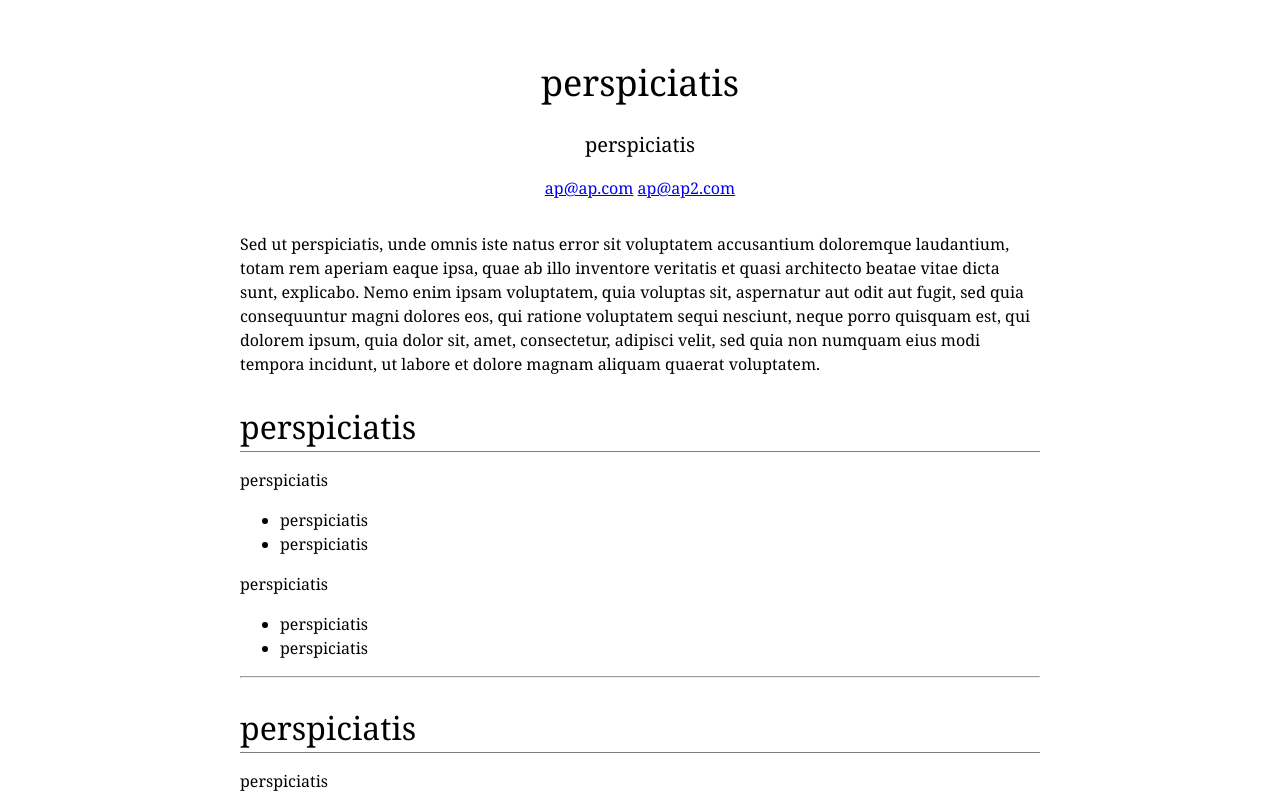
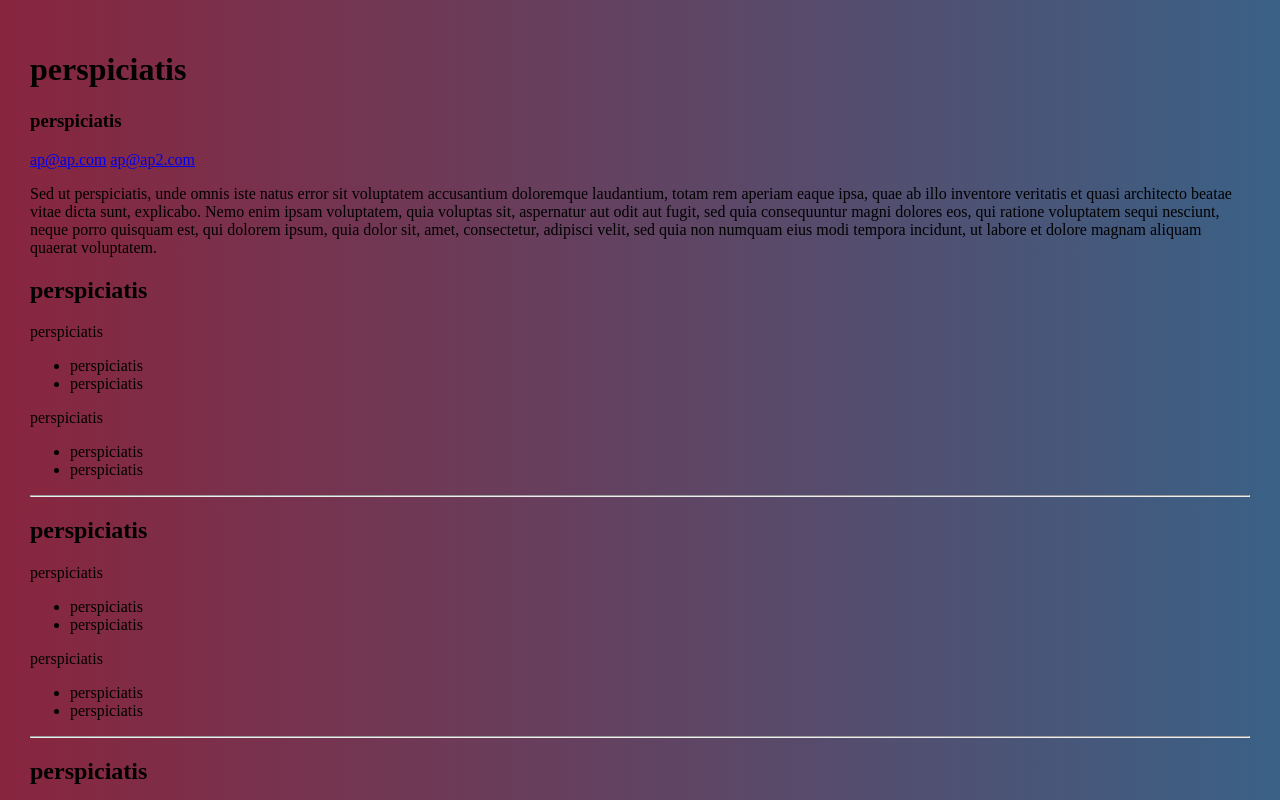
Before and after one commit to avcexyegonet/avcexyegonet.github.io, a plain HTML site: page index.html in a window 1280 px wide. Shown: the top 800 px of the page. Drawn offline with Linux system fonts and the light colour scheme.

Commit message:
Update style.css

```diff
--- a/style.css
+++ b/style.css
@@ -1,35 +1,6 @@
 body {
-  font-family: Georgia;
   font-size: 16px;
-  margin: 0 auto;   /* center content */
-  max-width: 800px; /* limit width */
-  line-height: 1.5;
-  padding-top: 32px;
-  padding-bottom: 32px;
+  margin: 0 auto;
+  padding: 30px;
+  background: linear-gradient(90deg,#89253e,#3a6186);
 }
-p {
-    margin-bottom: 12px;
-}
-h1,h2,h3 {
-    margin-bottom: 0;
-    font-weight: 400;
-}
-h1 {
-    font-size: 36px;
-}
-h2 {
-    font-size: 32px;
-    border-bottom: 1px solid grey;
-    margin-bottom: 8px;
-}
-h3 {
-    font-size: 20px;
-}
-#header {
-    margin-bottom: 32px;
-    text-align: center;
-}
-#footer {
-    margin-top: 64px;
-    text-align: center;
-}
```
